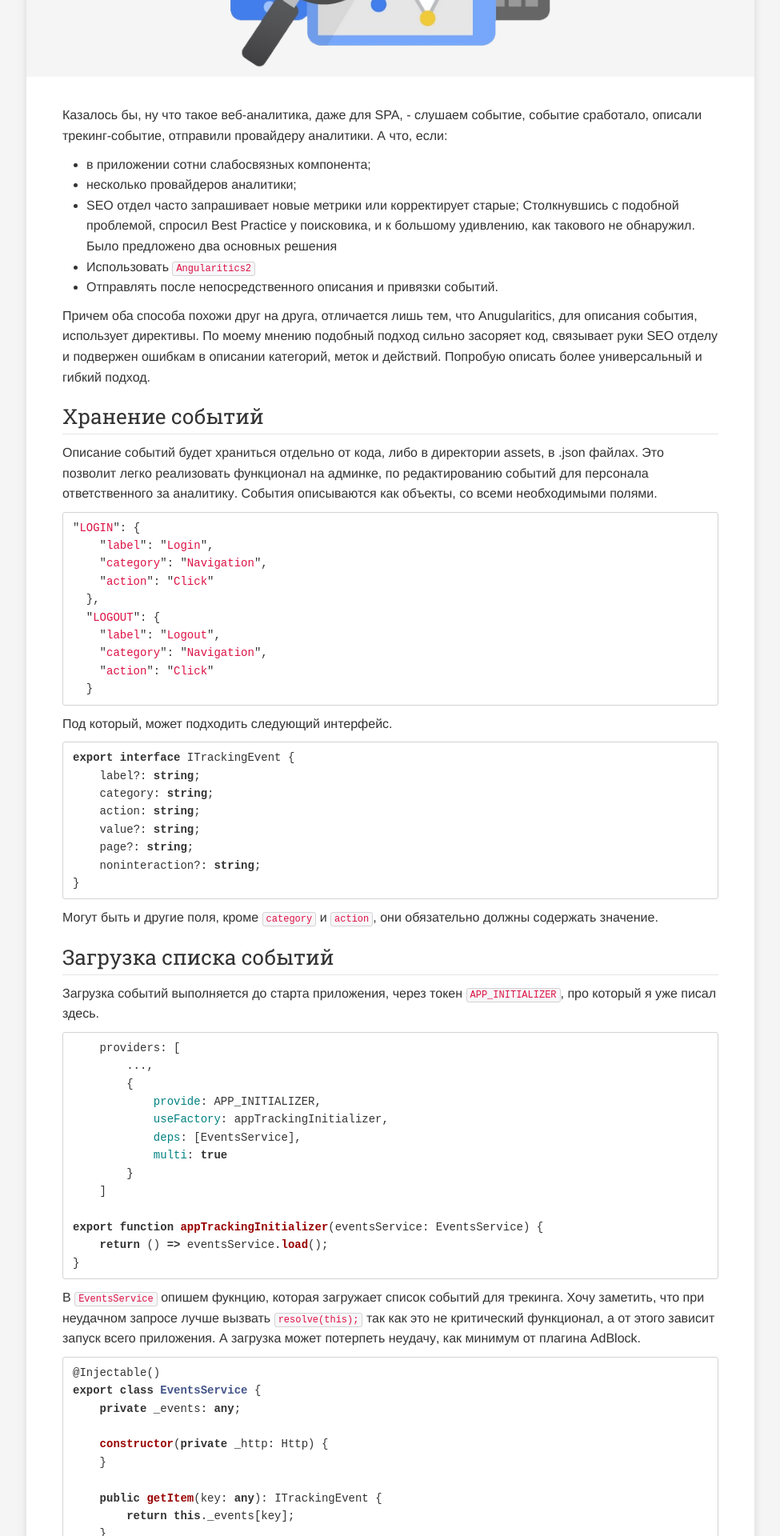
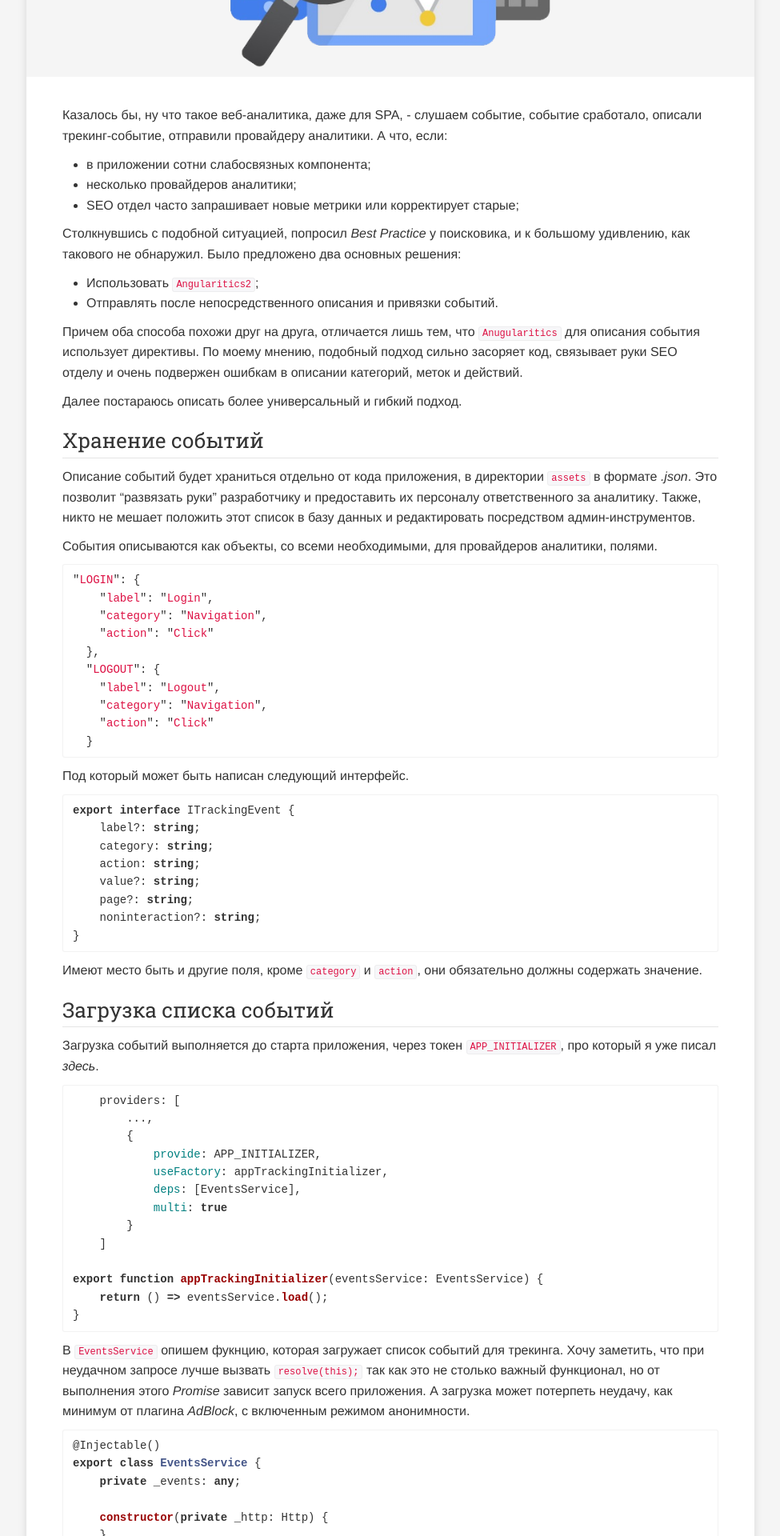
Before and after one commit to martamoshkin/blog.zverit.com, a Jekyll site: the page built from _posts/2017-12-24-Inject-web-analytics-to-angular-project.md, in a window 1280 px wide. Shown: the part 362-2282 px from the top of the page at 80% size, without its empty margins (152-1127 px from the left). Built offline with Jekyll 4.4.1, drawn with Linux system fonts in a browser that asks for light colours; comment, search, counter and statistics services are not loaded; some of the changed text lies outside the part shown.

Commit message:
edit post

````diff
--- a/_posts/2017-12-24-Inject-web-analytics-to-angular-project.md
+++ b/_posts/2017-12-24-Inject-web-analytics-to-angular-project.md
@@ -15,16 +15,21 @@ description: "В статье рассматривается проблема в
 - несколько провайдеров аналитики;
 - SEO отдел часто запрашивает новые метрики или корректирует старые;
 <!-- more -->
-Столкнувшись с подобной проблемой, спросил Best Practice у поисковика, и к большому удивлению, как такового не обнаружил. Было предложено два основных решения
-- Использовать ``Angularitics2``
+
+
+Столкнувшись с подобной ситуацией, попросил *Best Practice* у поисковика, и к большому удивлению, как такового не обнаружил. Было предложено два основных решения:
+- Использовать ``Angularitics2``;
 - Отправлять после непосредственного описания и привязки событий.
 
-Причем оба способа похожи друг на друга, отличается лишь тем, что Anugularitics, для описания события, использует директивы. По моему мнению подобный подход сильно засоряет код, связывает руки SEO отделу и подвержен ошибкам в описании категорий, меток и действий.
-Попробую описать более универсальный и гибкий подход.
+Причем оба способа похожи друг на друга, отличается лишь тем, что ``Anugularitics`` для описания события использует директивы. По моему мнению, подобный подход сильно засоряет код, связывает руки SEO отделу и очень подвержен ошибкам в описании категорий, меток и действий.
+
+
+Далее постараюсь описать более универсальный и гибкий подход.
 
 ### Хранение событий ###
-Описание событий будет храниться отдельно от кода, либо в директории assets, в .json файлах. Это позволит легко реализовать функционал на админке, по редактированию событий для персонала ответственного за аналитику.
-События описываются как объекты, со всеми необходимыми полями.
+Описание событий будет храниться отдельно от кода приложения, в директории ``assets`` в формате *.json*. Это позволит "развязать руки" разработчику и предоставить их персоналу ответственного за аналитику. Также, никто не мешает положить этот список в базу данных и редактировать посредством админ-инструментов.
+
+События описываются как объекты, со всеми необходимыми, для провайдеров аналитики, полями.
 
 ```ts
 "LOGIN": {
@@ -39,7 +44,7 @@ description: "В статье рассматривается проблема в
   }
 ```
 
-Под который, может подходить следующий интерфейс.
+Под который может быть написан следующий интерфейс.
 
 ```ts
 export interface ITrackingEvent {
@@ -52,10 +57,10 @@ export interface ITrackingEvent {
 }
 ```
 
-Могут быть и другие поля, кроме ``category`` и ``action``, они обязательно должны содержать значение.
+Имеют место быть и другие поля, кроме ``category`` и ``action``, они обязательно должны содержать значение.
 
 ### Загрузка списка событий ###
-Загрузка событий выполняется до старта приложения, через токен ``APP_INITIALIZER``, про который я уже писал [здесь](https://blog.zverit.com/frontend/2017/06/17/app-initializer-bootstrap-service-method/ "Выполнение кода до старта приложения через APP_INITIALIZER").
+Загрузка событий выполняется до старта приложения, через токен ``APP_INITIALIZER``, про который я уже писал *[здесь](https://blog.zverit.com/frontend/2017/06/17/app-initializer-bootstrap-service-method/ "Выполнение кода до старта приложения через APP_INITIALIZER")*.
 
 ```ts
     providers: [
@@ -73,7 +78,7 @@ export function appTrackingInitializer(eventsService: EventsService) {
 }
 ```
 
-В ``EventsService`` опишем фукнцию, которая загружает список событий для трекинга. Хочу заметить, что при неудачном запросе лучше вызвать ``resolve(this);`` так как это не критический функционал, а от этого зависит запуск всего приложения. А загрузка может потерпеть неудачу, как минимум от плагина AdBlock.
+В ``EventsService`` опишем фукнцию, которая загружает список событий для трекинга. Хочу заметить, что при неудачном запросе лучше вызвать ``resolve(this);`` так как это не столько важный функционал, но от выполнения этого *Promise* зависит запуск всего приложения. А загрузка может потерпеть неудачу, как минимум от плагина *AdBlock*, с включенным режимом анонимности.
 
 ```ts
 @Injectable()
@@ -211,17 +207,18 @@ export class EventTrackingDirective implements AfterContentInit {
 }
 ```
 
-Ее можно расширить для большего количества пользовательских событий.
+Директиву также можно расширить для большего числа пользовательских событий.
+
 ### Использование ###
 
-Описание через директиву атрибут. Подходит для простых событий, как клики по кнопкам, навигация, практически все, что связано с пользовательским интерфейсом.
+Описание через директиву атрибут. Подходит для простых событий от управляющих элементов, такие как клики по кнопкам, навигация, практически все, что связано с пользовательским интерфейсом.
 
 ```html
 <button [appEventTrack]=”’LOGOUT’”> Logout </button>
 ```
 
 
-Непосредственное обращение к ``TrackingService``.  Этот способ подходит для более сложных событий, к примеру пользователь пытался зайти на свой профиль не авторизованным и сервер ответил 401 статус-кодом.
+Непосредственное обращение к ``TrackingService``.  Этот способ подходит для более сложных событий, к примеру пользователь пытался зайти на свой профиль не авторизованным и сервер ответил *401* статус-кодом.
 
 ```ts
 this._trackingService.eventTrack('UNAUTHORIZED');
--- a/_sass/_base.scss
+++ b/_sass/_base.scss
@@ -100,7 +100,7 @@ blockquote {
 pre,
 code {
     font-size: 14px;
-    border: 1px solid #d3d3d3;
+    border: 1px solid rgba(211, 211, 211, .3);
     border-radius: 3px;
 }
 
--- a/_sass/_syntax-highlighting.scss
+++ b/_sass/_syntax-highlighting.scss
@@ -13,6 +13,7 @@
 
     code {
         font-size: 14px;
+		line-height: 1.3;
     }
 
     .highlighter-rouge & {
````
Also changed, not shown: other parts of _posts/2017-12-24-Inject-web-analytics-to-angular-project.md (+7 -16 lines).
